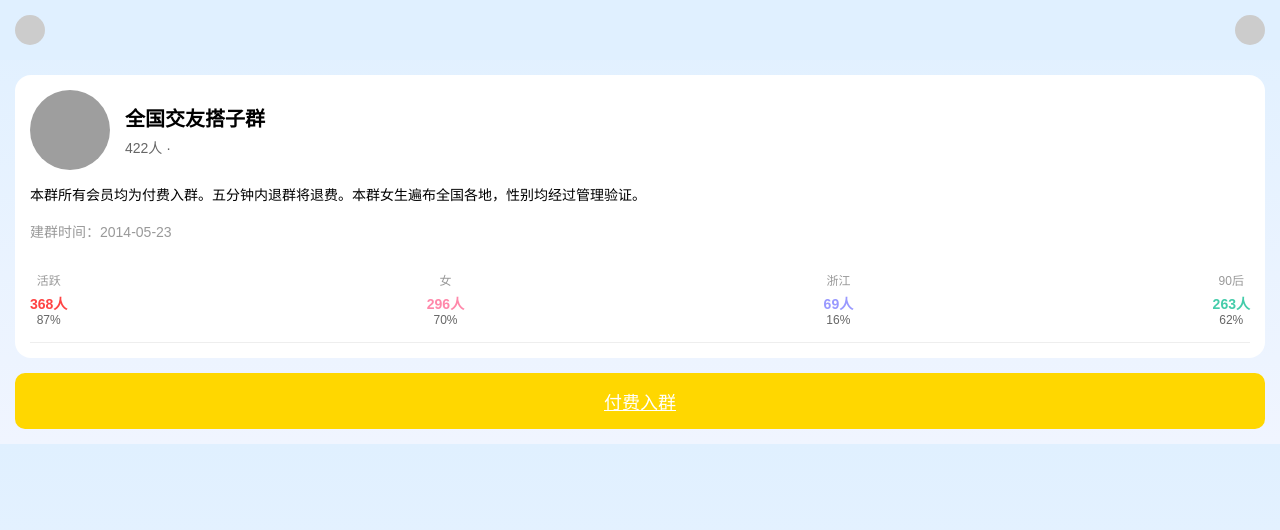
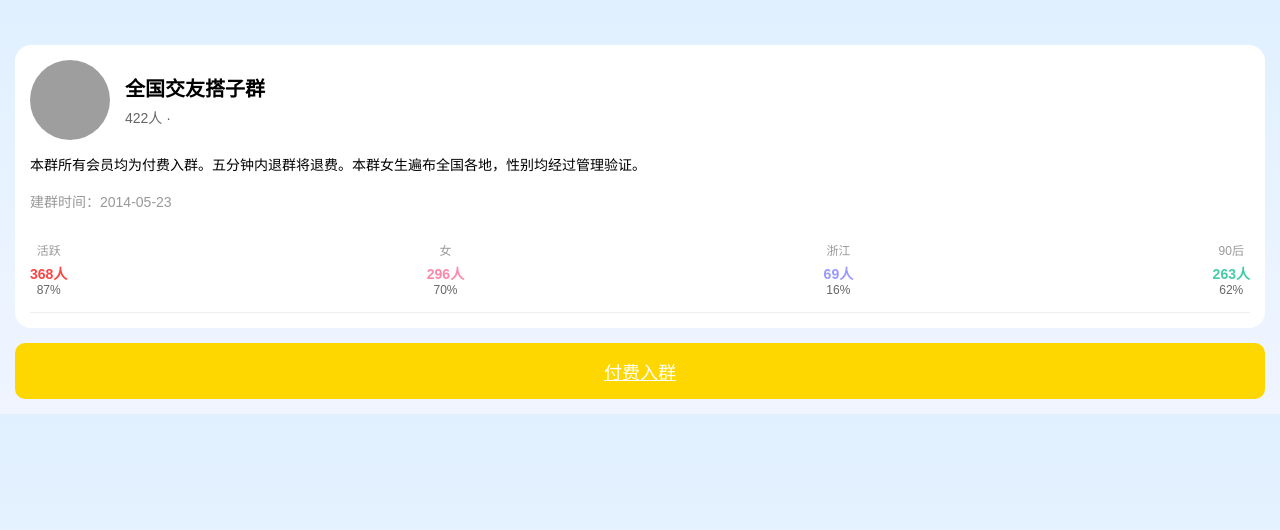
Before and after one commit to 87013821/accl2, a plain HTML site: page index.html in a window 1280 px wide. Drawn offline with Linux system fonts and the light colour scheme; grey boxes are pictures that could not be loaded.

Commit message:
Update index.html

```diff
--- a/index.html
+++ b/index.html
@@ -15,17 +15,9 @@
             background: linear-gradient(180deg, #e0f0ff 0%, #f0f5ff 100%);
         }
         .header {
-            display: flex;
-            justify-content: space-between;
-            align-items: center;
             padding: 15px;
             background-color: #e0f0ff;
-        }
-        .back-btn, .more-btn {
-            width: 30px;
-            height: 30px;
-            background-color: #ccc;
-            border-radius: 50%;
+            /* 移除了 flex 布局（原用于排列左右按钮），仅保留背景和内边距 */
         }
         .group-card {
             background: white;
@@ -119,10 +111,8 @@
     </style>
 </head>
 <body>
-    <div class="header">
-        <div class="back-btn"></div>
-        <div class="more-btn"></div>
-    </div>
+    <!-- 顶部 header 仅保留背景容器，已完全移除两个按钮 -->
+    <div class="header"></div>
     <div class="group-card">
         <div class="group-header">
             <div class="group-avatar"></div>
@@ -130,7 +120,6 @@
                 <div class="group-title">全国交友搭子群</div>
                 <div class="group-meta">
                     422人 ·
-
                 </div>
             </div>
         </div>
@@ -163,8 +152,6 @@
             </div>
         </div>
     </div>
-    <a
-    href="https://87013821.github.io/zfxz2/" class="join-btn">付费入群</a>
+    <a href="https://87013821.github.io/zfxz2/" class="join-btn">付费入群</a>
 </body>
-
 </html>
```
Lines whose indentation alone changed are shown as unchanged.
